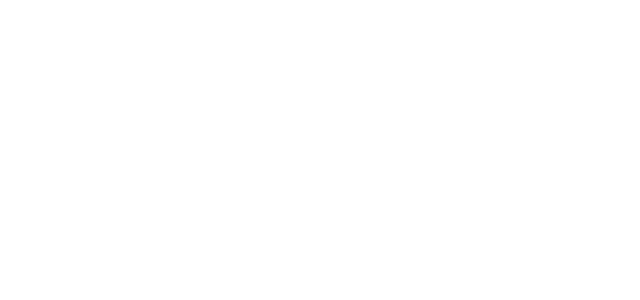
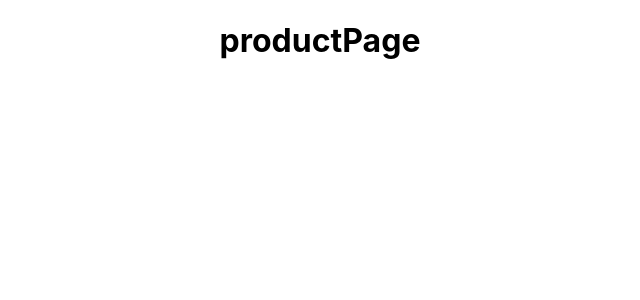
Before and after one commit to giankaz/projeto-domingo-no-sabado, a React (Create React App) app: page /productPage in a window 1280 px wide. Shown: the top 300 px of the page, without its empty margins (320-960 px from the left). Built offline with nearby package versions, Linux system fonts and the light colour scheme.

Commit message:
feat: product

```diff
--- /dev/null
+++ b/src/pages/productPage.jsx
@@ -0,0 +1,10 @@
+import { Link } from "react-router-dom";
+
+export default function ProductPage() {
+  return (
+      <>
+    <h1>productPage</h1>
+    <Link to='/checkout'></Link>
+      </>
+  )
+}
--- a/src/routes/index.jsx
+++ b/src/routes/index.jsx
@@ -1,13 +1,18 @@
 import React from 'react'
 import { Route } from 'react-router-dom'
 import { Switch } from 'react-router-dom'
+import ProductPage from '../pages/productPage'
 
 export default function Routes() {
+
   return (
     <Switch>
         <Route exact path='/'>
             <div>home</div>
         </Route>
+        <Route path='/productPage'>
+          <ProductPage/>
+        </Route>
     </Switch>
   )
 }
```
